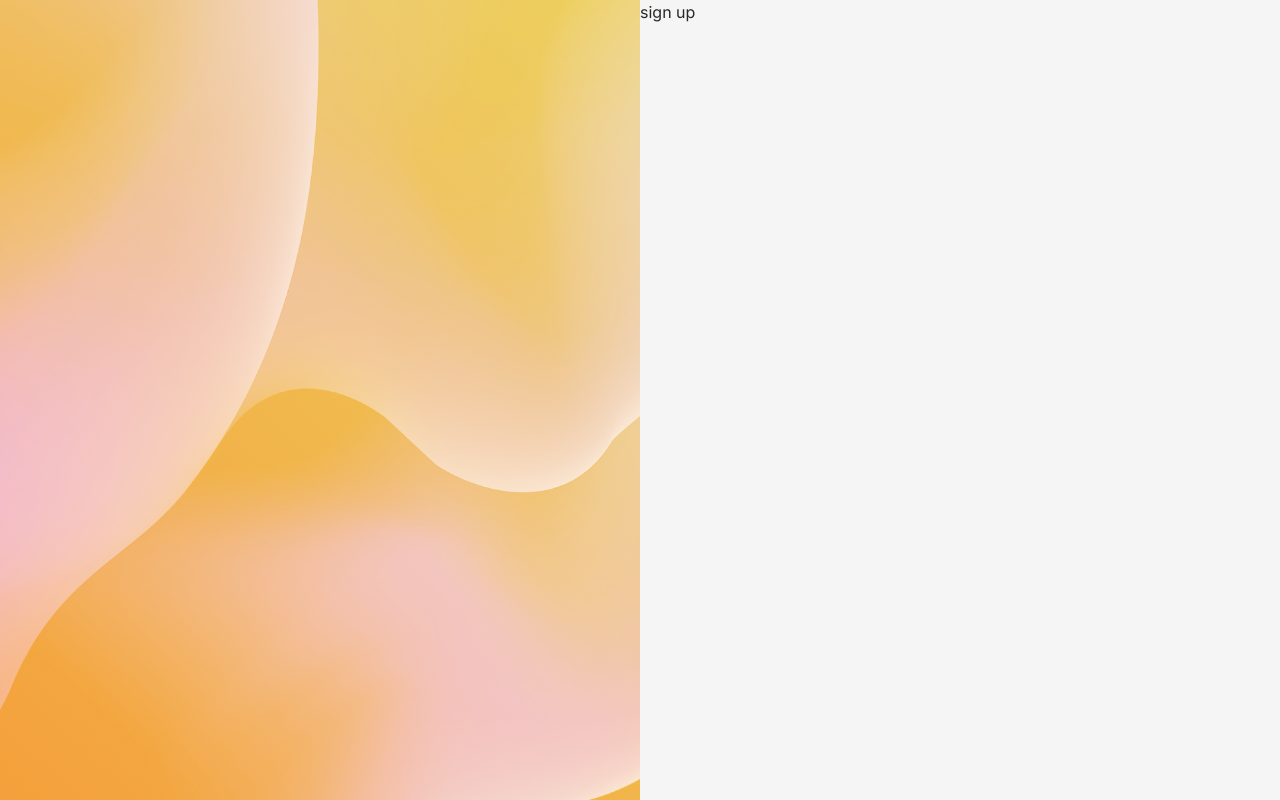
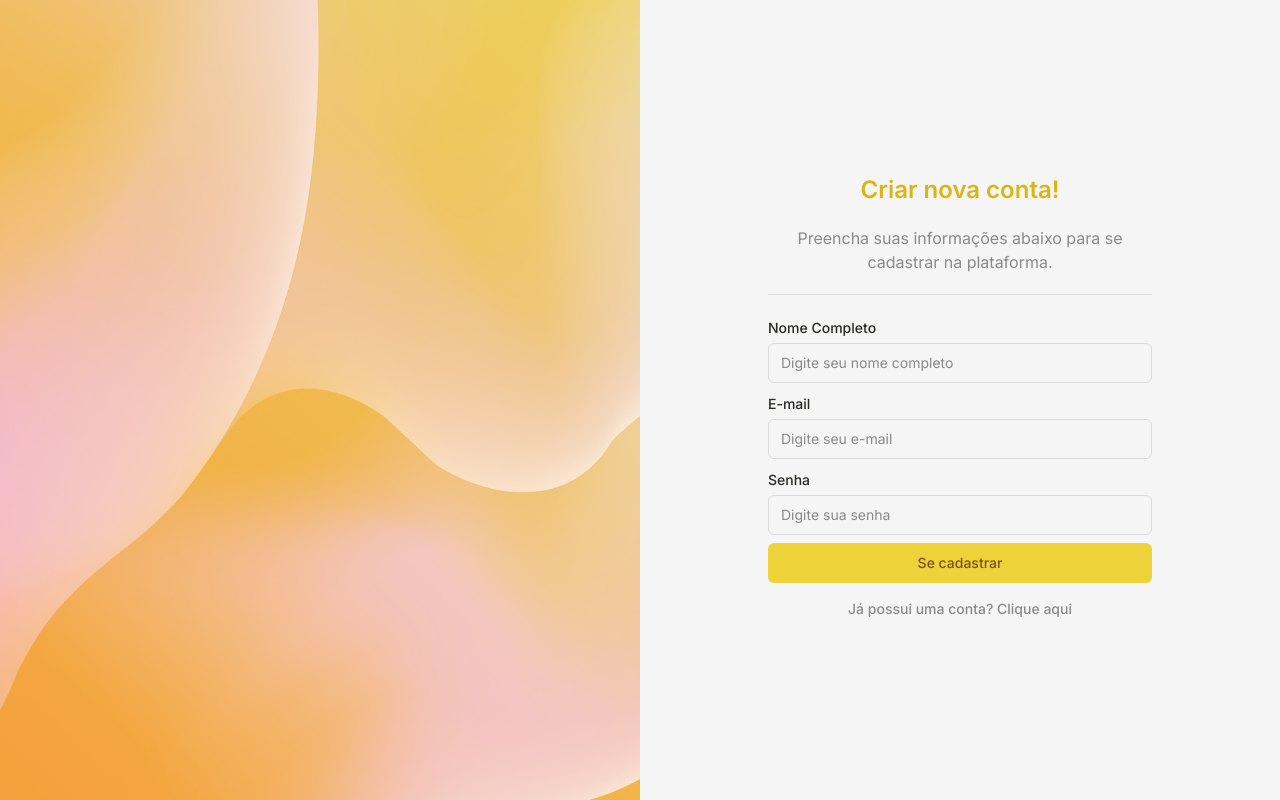
Before and after one commit to Bellorico323/goals-tracker, a Next.js app in the folder apps/web/: page /auth/sign-up in a window 1280 px wide. Built offline with nearby package versions, Linux system fonts and the light colour scheme.

Commit message:
feat:auth-pages-layout

```diff
--- a/apps/web/package.json
+++ b/apps/web/package.json
@@ -9,6 +9,9 @@
     "lint": "next lint"
   },
   "dependencies": {
+    "@radix-ui/react-label": "^2.1.0",
+    "@radix-ui/react-separator": "^1.1.0",
+    "@radix-ui/react-slot": "^1.1.0",
     "class-variance-authority": "^0.7.0",
     "clsx": "^2.1.1",
     "lucide-react": "^0.427.0",
--- a/apps/web/src/app/auth/sign-in/page.tsx
+++ b/apps/web/src/app/auth/sign-in/page.tsx
@@ -1,7 +1,20 @@
+import { Separator } from '@/components/ui/separator'
+
+import { SignInForm } from './sign-in-form'
+
 export default function SignInPage() {
   return (
     <div className="flex h-full w-full items-center justify-center">
-      <h1>Bem vindo</h1>
+      <div className="flex w-96 flex-col items-center justify-center space-y-5">
+        <h1 className="text-2xl font-semibold text-gold-500">Bem vindo!</h1>
+        <p className="text-center text-muted-foreground">
+          Coloque suas informações abaixo para entrar no ambiente da plataforma.
+        </p>
+
+        <Separator />
+
+        <SignInForm />
+      </div>
     </div>
   )
 }
--- /dev/null
+++ b/apps/web/src/app/auth/sign-in/sign-in-form.tsx
@@ -0,0 +1,37 @@
+import Link from 'next/link'
+
+import { Button } from '@/components/ui/button'
+import { Input } from '@/components/ui/input'
+import { Label } from '@/components/ui/label'
+
+export function SignInForm() {
+  return (
+    <form action="" className="w-full space-y-4">
+      <div className="space-y-1.5">
+        <Label htmlFor="email">E-mail</Label>
+        <Input placeholder="Digite seu e-mail" id="email" />
+      </div>
+
+      <div className="space-y-1.5">
+        <div className="inline-flex w-full items-baseline justify-between">
+          <Label htmlFor="password">Senha</Label>
+          <Link
+            href="/"
+            className="text-center text-sm text-gold-800 hover:underline"
+          >
+            Esqueci minha senha
+          </Link>
+        </div>
+        <Input placeholder="Digite sua senha" type="password" id="password" />
+      </div>
+
+      <Button className="w-full" variant="primary">
+        Entrar
+      </Button>
+
+      <Button variant="link" className="w-full" size="sm" asChild>
+        <Link href="/auth/sign-up">Criar nova conta</Link>
+      </Button>
+    </form>
+  )
+}
--- a/apps/web/src/app/auth/sign-up/page.tsx
+++ b/apps/web/src/app/auth/sign-up/page.tsx
@@ -1,3 +1,22 @@
+import { Separator } from '@/components/ui/separator'
+
+import { SignUpForm } from './sign-up-form'
+
 export default function SignUpPage() {
-  return <h1>sign up</h1>
+  return (
+    <div className="flex h-full w-full items-center justify-center">
+      <div className="flex w-96 flex-col items-center justify-center space-y-5">
+        <h1 className="text-2xl font-semibold text-gold-500">
+          Criar nova conta!
+        </h1>
+        <p className="text-center text-muted-foreground">
+          Preencha suas informações abaixo para se cadastrar na plataforma.
+        </p>
+
+        <Separator />
+
+        <SignUpForm />
+      </div>
+    </div>
+  )
 }
--- /dev/null
+++ b/apps/web/src/app/auth/sign-up/sign-up-form.tsx
@@ -0,0 +1,43 @@
+import Link from 'next/link'
+
+import { Button } from '@/components/ui/button'
+import { Input } from '@/components/ui/input'
+import { Label } from '@/components/ui/label'
+
+export function SignUpForm() {
+  return (
+    <form action="" className="w-full space-y-2">
+      <div className="space-y-1">
+        <Label htmlFor="name">Nome Completo</Label>
+        <Input placeholder="Digite seu nome completo" id="name" />
+      </div>
+
+      <div className="space-y-1">
+        <Label htmlFor="email">E-mail</Label>
+        <Input placeholder="Digite seu e-mail" id="email" />
+      </div>
+
+      <div className="space-y-1">
+        <Label htmlFor="password">Senha</Label>
+        <Input placeholder="Digite sua senha" type="password" id="password" />
+      </div>
+
+      {/* <div className="space-y-1">
+        <Label htmlFor="confirm-password">Confirmar senha</Label>
+        <Input
+          placeholder="Digite sua senha novamente"
+          type="password"
+          id="confirm-password"
+        />
+      </div> */}
+
+      <Button className="w-full" variant="primary">
+        Se cadastrar
+      </Button>
+
+      <Button variant="link" className="w-full" asChild size="sm">
+        <Link href="/auth/sign-in">Já possui uma conta? Clique aqui</Link>
+      </Button>
+    </form>
+  )
+}
--- /dev/null
+++ b/apps/web/src/components/ui/button.tsx
@@ -0,0 +1,57 @@
+import { Slot } from '@radix-ui/react-slot'
+import { cva, type VariantProps } from 'class-variance-authority'
+import * as React from 'react'
+
+import { cn } from '@/lib/utils'
+
+const buttonVariants = cva(
+  'inline-flex items-center justify-center whitespace-nowrap rounded-md text-sm font-medium ring-offset-background transition-colors focus-visible:outline-none focus-visible:ring-2 focus-visible:ring-ring focus-visible:ring-offset-2 disabled:pointer-events-none disabled:opacity-50',
+  {
+    variants: {
+      variant: {
+        default: 'bg-primary text-primary-foreground hover:bg-primary/90',
+        destructive:
+          'bg-destructive text-destructive-foreground hover:bg-destructive/90',
+        outline:
+          'border border-input bg-background hover:bg-accent hover:text-accent-foreground',
+        primary: 'bg-gold-400 text-gold-800 hover:bg-gold-500/90',
+        secondary:
+          'bg-secondary text-secondary-foreground hover:bg-secondary/80',
+        ghost: 'hover:bg-accent hover:text-accent-foreground',
+        link: 'text-primary underline-offset-4 hover:underline',
+      },
+      size: {
+        default: 'h-10 px-4 py-2',
+        sm: 'h-9 rounded-md px-3',
+        lg: 'h-11 rounded-md px-8',
+        icon: 'h-10 w-10',
+      },
+    },
+    defaultVariants: {
+      variant: 'default',
+      size: 'default',
+    },
+  },
+)
+
+export interface ButtonProps
+  extends React.ButtonHTMLAttributes<HTMLButtonElement>,
+    VariantProps<typeof buttonVariants> {
+  asChild?: boolean
+}
+
+const Button = React.forwardRef<HTMLButtonElement, ButtonProps>(
+  ({ className, variant, size, asChild = false, ...props }, ref) => {
+    const Comp = asChild ? Slot : 'button'
+    return (
+      <Comp
+        className={cn(buttonVariants({ variant, size, className }))}
+        ref={ref}
+        {...props}
+      />
+    )
+  },
+)
+Button.displayName = 'Button'
+
+export { Button, buttonVariants }
--- /dev/null
+++ b/apps/web/src/components/ui/input.tsx
@@ -0,0 +1,25 @@
+import * as React from 'react'
+
+import { cn } from '@/lib/utils'
+
+export interface InputProps
+  extends React.InputHTMLAttributes<HTMLInputElement> {}
+
+const Input = React.forwardRef<HTMLInputElement, InputProps>(
+  ({ className, type, ...props }, ref) => {
+    return (
+      <input
+        type={type}
+        className={cn(
+          'flex h-10 w-full rounded-md border border-input bg-background px-3 py-2 text-sm ring-offset-background file:border-0 file:bg-transparent file:text-sm file:font-medium placeholder:text-muted-foreground focus-visible:outline-none focus-visible:ring-2 focus-visible:ring-ring focus-visible:ring-offset-2 disabled:cursor-not-allowed disabled:opacity-50',
+          className,
+        )}
+        ref={ref}
+        {...props}
+      />
+    )
+  },
+)
+Input.displayName = 'Input'
+
+export { Input }
--- /dev/null
+++ b/apps/web/src/components/ui/label.tsx
@@ -0,0 +1,26 @@
+'use client'
+
+import * as LabelPrimitive from '@radix-ui/react-label'
+import { cva, type VariantProps } from 'class-variance-authority'
+import * as React from 'react'
+
+import { cn } from '@/lib/utils'
+
+const labelVariants = cva(
+  'text-sm font-medium leading-none peer-disabled:cursor-not-allowed peer-disabled:opacity-70',
+)
+
+const Label = React.forwardRef<
+  React.ElementRef<typeof LabelPrimitive.Root>,
+  React.ComponentPropsWithoutRef<typeof LabelPrimitive.Root> &
+    VariantProps<typeof labelVariants>
+>(({ className, ...props }, ref) => (
+  <LabelPrimitive.Root
+    ref={ref}
+    className={cn(labelVariants(), className)}
+    {...props}
+  />
+))
+Label.displayName = LabelPrimitive.Root.displayName
+
+export { Label }
--- /dev/null
+++ b/apps/web/src/components/ui/separator.tsx
@@ -0,0 +1,31 @@
+'use client'
+
+import * as SeparatorPrimitive from '@radix-ui/react-separator'
+import * as React from 'react'
+
+import { cn } from '@/lib/utils'
+
+const Separator = React.forwardRef<
+  React.ElementRef<typeof SeparatorPrimitive.Root>,
+  React.ComponentPropsWithoutRef<typeof SeparatorPrimitive.Root>
+>(
+  (
+    { className, orientation = 'horizontal', decorative = true, ...props },
+    ref,
+  ) => (
+    <SeparatorPrimitive.Root
+      ref={ref}
+      decorative={decorative}
+      orientation={orientation}
+      className={cn(
+        'shrink-0 bg-border',
+        orientation === 'horizontal' ? 'h-[1px] w-full' : 'h-full w-[1px]',
+        className,
+      )}
+      {...props}
+    />
+  ),
+)
+Separator.displayName = SeparatorPrimitive.Root.displayName
+
+export { Separator }
```
Also changed, not shown: 1 other file (tests, documents, lock files or other folders).
